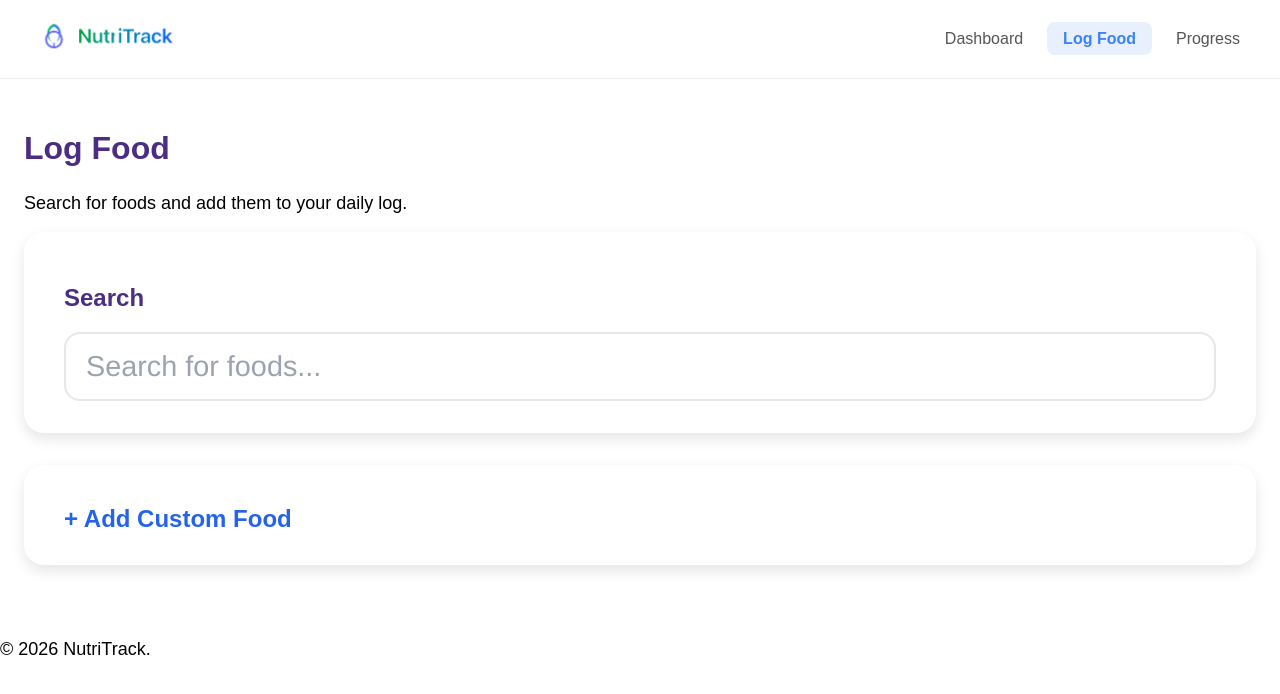
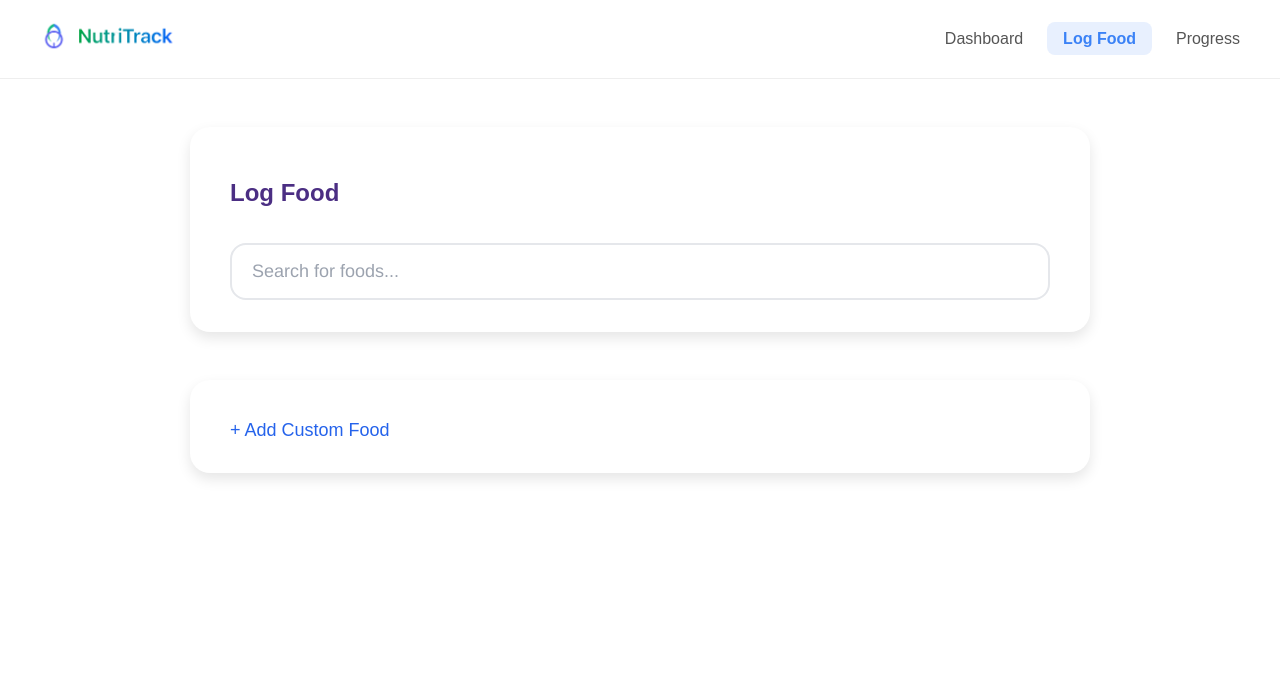
Before and after one commit to rashid-9/info340group, a React (Vite) app in the folder project-draft/: page /log-food in a window 1280 px wide. Shown: the top 694 px of the page. Built offline with nearby package versions, Linux system fonts and the light colour scheme.

Commit message:
Made Styling Changes to the Log Food Page

```diff
--- a/project-draft/css/style.css
+++ b/project-draft/css/style.css
@@ -230,7 +230,7 @@ h3 {
 .logfood-input {
   width: 100%;
   font-family: 'Helvetica';
-  font-size: 1.8rem;
+  font-size: 18px;
   padding: 1rem 1.25rem;
   border: 2px solid #e5e7eb;
   border-radius: 16px;
@@ -246,8 +246,7 @@ h3 {
 .logfood-add {
   display: inline-block;
   margin-top: 0.5rem;
-  font-size: 1.5rem;
-  font-weight: 700;
+  font-size: 18px;
   color: #2563eb;
   text-decoration: none;
 }
--- a/project-draft/src/pages/Log-food.jsx
+++ b/project-draft/src/pages/Log-food.jsx
@@ -6,15 +6,11 @@ export default function LogFood() {
     <>
       <Header />
 
-        <main>
-          <section className="page-header">
-            <h1>Log Food</h1>
-            <p>Search for foods and add them to your daily log.</p>
-          </section>
-
-          <section className="progress-section">
+      <section className="budget-section">
         <div className="budget-card">
-              <h2>Search</h2>
+          <div className="budget-header">
+            <h2>Log Food</h2>
+          </div>
 
           <form className="logfood-search" role="search" action="#" method="get">
             <label className="sr-only" htmlFor="food-search">
@@ -31,17 +27,16 @@ export default function LogFood() {
         </div>
       </section>
 
-          <section className="progress-section">
+      <section className="budget-section">
         <div className="budget-card">
           <a className="logfood-add" href="/log-food.html">
             + Add Custom Food
           </a>
         </div>
       </section>
-        </main>
 
       <footer>
-          <p>&copy; 2026 NutriTrack.</p>
+        <p></p>
       </footer>
     </>
   );
```
Also changed, not shown: 1 other file (tests, documents, lock files or other folders). Lines whose indentation alone changed are shown as unchanged.
